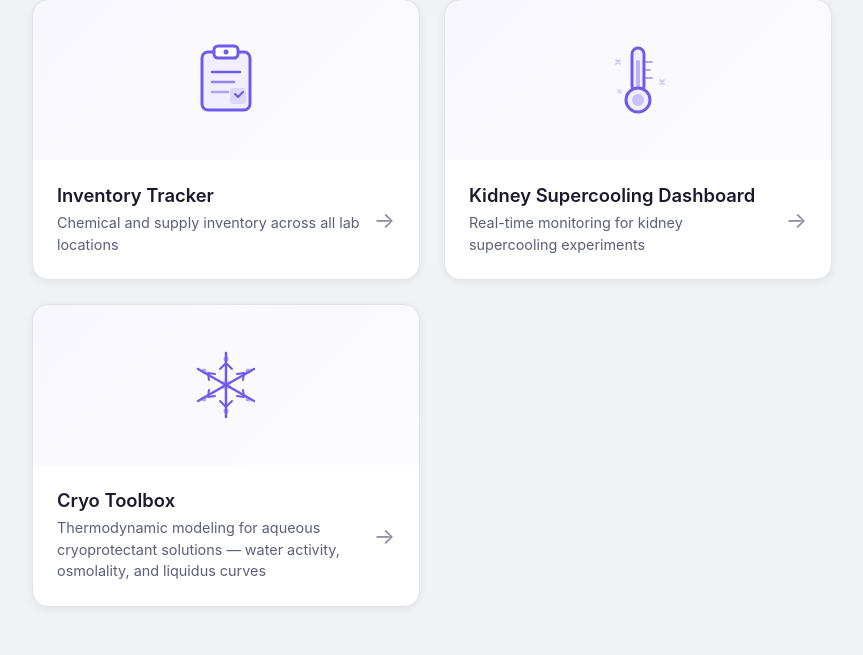
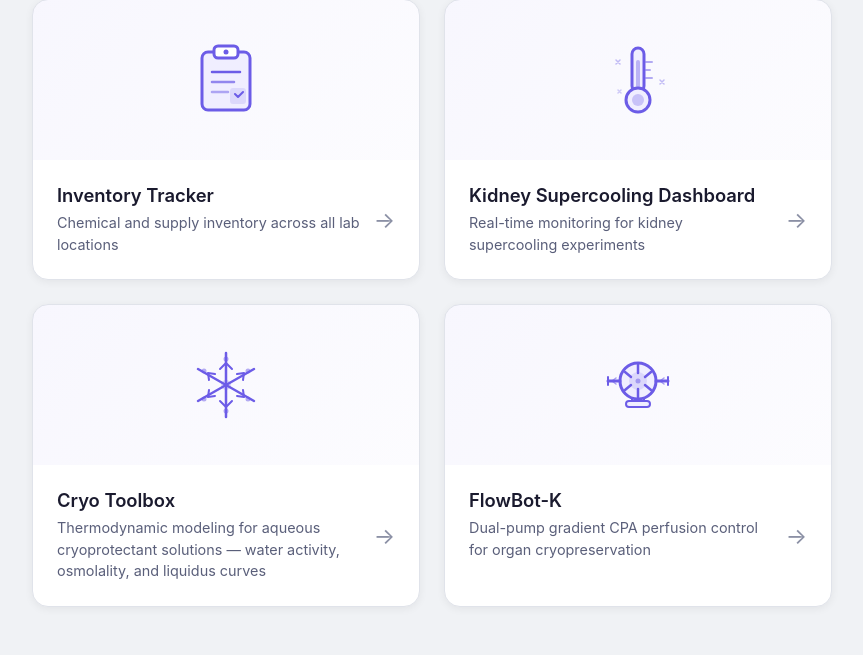
Before and after one commit to ronsellers/biochoric-toolbox, a Flask app: page / in a window 1280 px wide. Shown: the part 163-818 px from the top of the page, without its empty margins (208-1071 px from the left). Run offline with Flask 3, Linux system fonts and the light colour scheme.

Commit message:
Add FlowBot-K card linking to GitHub repo
Co-Authored-By: Claude Sonnet 4.6 <noreply@anthropic.com>

```diff
--- a/app.py
+++ b/app.py
@@ -30,6 +30,13 @@ PORTAL_TOOLS = [
         "url": "https://biochoric-cryo-toolbox-production.up.railway.app/",
         "icon": "snowflake",
     },
+    {
+        "name": "FlowBot-K",
+        "description": "Dual-pump gradient CPA perfusion control for organ cryopreservation",
+        "url": "https://github.com/tony-biochoric/FlowBot-K",
+        "icon": "pump",
+        "external": True,
+    },
 ]
 
 
@@ -58,6 +65,9 @@ def index():
     token = _make_token()
     tools = []
     for t in PORTAL_TOOLS:
-        sep = "&" if "?" in t["url"] else "?"
-        tools.append({**t, "url": f"{t['url']}{sep}auth_token={token}"})
+        if t.get("external"):
+            tools.append(t)
+        else:
+            sep = "&" if "?" in t["url"] else "?"
+            tools.append({**t, "url": f"{t['url']}{sep}auth_token={token}"})
     return render_template("index.html", tools=tools)
--- a/templates/index.html
+++ b/templates/index.html
@@ -300,6 +300,34 @@
           <circle cx="18" cy="26" r="2.5" fill="var(--accent)" opacity="0.5"/>
           <circle cx="62" cy="54" r="2.5" fill="var(--accent)" opacity="0.5"/>
         </svg>
+        {% elif tool.icon == "pump" %}
+        <svg viewBox="0 0 80 80" fill="none" xmlns="http://www.w3.org/2000/svg">
+          <!-- Pump body -->
+          <circle cx="40" cy="36" r="18" stroke="var(--accent)" stroke-width="3" fill="var(--icon-bg)"/>
+          <circle cx="40" cy="36" r="8" stroke="var(--accent)" stroke-width="2" fill="var(--accent)" opacity="0.15"/>
+          <!-- Rotor blades -->
+          <line x1="40" y1="28" x2="40" y2="20" stroke="var(--accent)" stroke-width="2.5" stroke-linecap="round"/>
+          <line x1="47" y1="32" x2="53" y2="27" stroke="var(--accent)" stroke-width="2.5" stroke-linecap="round"/>
+          <line x1="47" y1="40" x2="53" y2="45" stroke="var(--accent)" stroke-width="2.5" stroke-linecap="round"/>
+          <line x1="40" y1="44" x2="40" y2="52" stroke="var(--accent)" stroke-width="2.5" stroke-linecap="round"/>
+          <line x1="33" y1="40" x2="27" y2="45" stroke="var(--accent)" stroke-width="2.5" stroke-linecap="round"/>
+          <line x1="33" y1="32" x2="27" y2="27" stroke="var(--accent)" stroke-width="2.5" stroke-linecap="round"/>
+          <!-- Inlet pipe -->
+          <path d="M10 36h12" stroke="var(--accent)" stroke-width="3" stroke-linecap="round"/>
+          <path d="M10 32v8" stroke="var(--accent)" stroke-width="2" stroke-linecap="round"/>
+          <!-- Outlet pipe -->
+          <path d="M58 36h12" stroke="var(--accent)" stroke-width="3" stroke-linecap="round"/>
+          <path d="M70 32v8" stroke="var(--accent)" stroke-width="2" stroke-linecap="round"/>
+          <!-- Flow arrows -->
+          <path d="M14 36l4-3m-4 3l4 3" stroke="var(--accent)" stroke-width="1.5" stroke-linecap="round" opacity="0.6"/>
+          <path d="M62 36l4-3m-4 3l4 3" stroke="var(--accent)" stroke-width="1.5" stroke-linecap="round" opacity="0.6"/>
+          <!-- Base/mount -->
+          <rect x="28" y="56" width="24" height="6" rx="3" stroke="var(--accent)" stroke-width="2" fill="var(--icon-bg)"/>
+          <line x1="34" y1="52" x2="34" y2="56" stroke="var(--accent)" stroke-width="2"/>
+          <line x1="46" y1="52" x2="46" y2="56" stroke="var(--accent)" stroke-width="2"/>
+          <!-- Center dot -->
+          <circle cx="40" cy="36" r="2.5" fill="var(--accent)" opacity="0.5"/>
+        </svg>
         {% endif %}
       </div>
       <div class="card-content">
```
